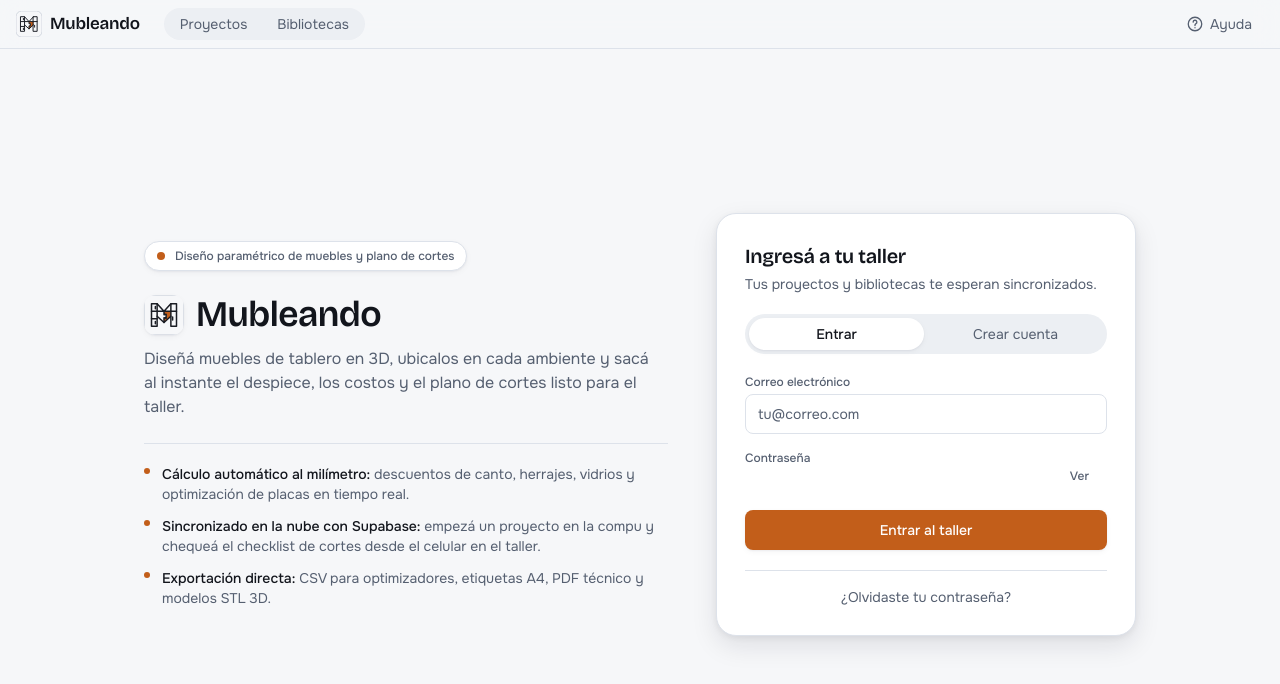
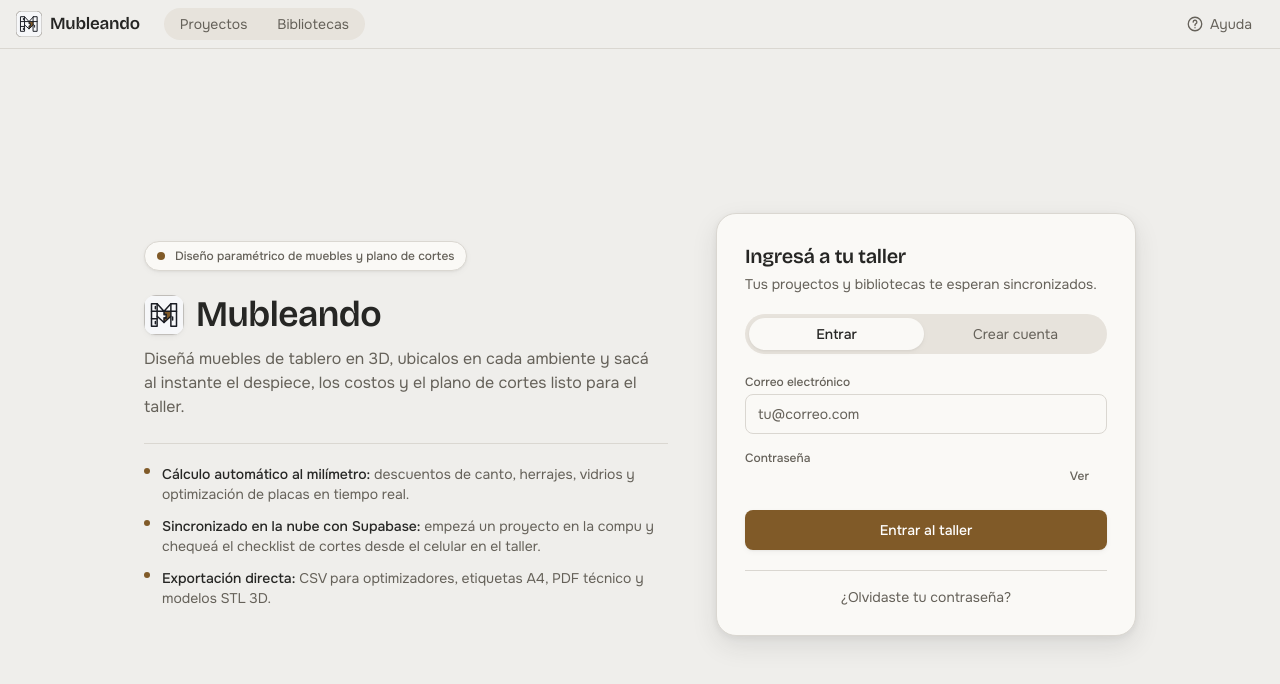
Before and after one commit to MaharBa264/mubleando, a Next.js app in the folder apps/web/: page /entrar in a window 1280 px wide. Shown: the top 684 px of the page. Built offline with nearby package versions, Linux system fonts and the light colour scheme; no server answers.

Commit message:
style: aplicar tokens grafito y latón con ajustes de contraste

```diff
--- a/apps/web/src/app/globals.css
+++ b/apps/web/src/app/globals.css
@@ -5,25 +5,25 @@
  * Los componentes SOLO usan estas variables (via las clases de Tailwind de @theme o var(--x)).
  * Nunca escribir un color, una sombra o un radio a mano en un componente: si falta uno, se agrega acá.
  *
- * Dirección: "Estudio Nórdico". Fondo gris técnico limpio que deja respirar la madera en 3D,
- * superficies nítidas y un acento cálido terracota/cobre para acciones y selección.
+ * Dirección: "Taller Constructivo" (candidata en rama de diseño). Piedra, grafito y latón mate;
+ * mantener materiales, geometría y estados semánticos independientes.
  */
 :root {
   /* superficies */
-  --bg: #f6f7f9;
-  --surface: #ffffff;
-  --surface-2: #eceff3;
-  --border: #dde2ea;
-  --border-strong: #bcc4d0;
+  --bg: #efeeeb;
+  --surface: #faf9f6;
+  --surface-2: #e7e3dc;
+  --border: #dad7d1;
+  --border-strong: #837d73;
 
   /* texto */
-  --text: #12151c;
-  --text-muted: #555f70;
+  --text: #262624;
+  --text-muted: #656159;
 
-  /* acción y selección: acento terracota/cobre para todo lo activo */
-  --accent: #c25e1a;
-  --accent-hover: #a14b12;
-  --accent-soft: #faeae0;
+  /* acción y selección: latón mate para acciones y selección */
+  --accent: #805a28;
+  --accent-hover: #704d20;
+  --accent-soft: #eae0cd;
   --accent-contrast: #ffffff;
 
   /* estados */
@@ -33,13 +33,13 @@
   --danger-soft: #fce8e7;
   --warning: #9a5b00;
   --warning-soft: #fdf1d6;
-  --focus: #c25e1a;
+  --focus: #805a28;
 
   /* escena 3D y planos */
-  --sel: #d96b21;
-  --zone: #d96b21;
-  --viewer-bg: #ebeff4;
-  --viewer-line: #5b6575;
+  --sel: #805a28;
+  --zone: #805a28;
+  --viewer-bg: #e9e5de;
+  --viewer-line: #656159;
 
   /* colores de material para el 3D */
   --mat-white: #f1f0ec;
@@ -58,37 +58,37 @@
   --radius-l: 20px;
 
   /* profundidad: sombras limpias y difusas */
-  --shadow-1: 0 1px 2px rgb(15 23 42 / 0.05), 0 2px 6px rgb(15 23 42 / 0.04);
-  --shadow-float: 0 2px 6px rgb(15 23 42 / 0.06), 0 10px 26px rgb(15 23 42 / 0.1);
-  --shadow-2: 0 4px 12px rgb(15 23 42 / 0.08), 0 24px 56px rgb(15 23 42 / 0.18);
+  --shadow-1: 0 1px 2px rgb(38 38 36 / 0.05), 0 2px 6px rgb(38 38 36 / 0.04);
+  --shadow-float: 0 2px 6px rgb(38 38 36 / 0.06), 0 10px 26px rgb(38 38 36 / 0.1);
+  --shadow-2: 0 4px 12px rgb(38 38 36 / 0.08), 0 24px 56px rgb(38 38 36 / 0.18);
 
   color-scheme: light;
 }
 
 @media (prefers-color-scheme: dark) {
   :root {
-    --bg: #0f1116;
-    --surface: #171a21;
-    --surface-2: #21252f;
-    --border: #2c3240;
-    --border-strong: #434b5e;
-    --text: #f1f3f7;
-    --text-muted: #9aa3b2;
-    --accent: #e88442;
-    --accent-hover: #f29a5e;
-    --accent-soft: #362014;
-    --accent-contrast: #140c06;
+    --bg: #242422;
+    --surface: #2d2c29;
+    --surface-2: #383631;
+    --border: #4c4942;
+    --border-strong: #8b8579;
+    --text: #f3f0e9;
+    --text-muted: #b9b2a6;
+    --accent: #cba66c;
+    --accent-hover: #dec08b;
+    --accent-soft: #443727;
+    --accent-contrast: #262624;
     --success: #52c98e;
     --success-soft: #133123;
     --danger: #f2867e;
     --danger-soft: #3b1d1b;
     --warning: #f0c265;
     --warning-soft: #392c12;
-    --focus: #e88442;
-    --sel: #f08e4c;
-    --zone: #f08e4c;
-    --viewer-bg: #14171f;
-    --viewer-line: #7e8799;
+    --focus: #cba66c;
+    --sel: #cba66c;
+    --zone: #cba66c;
+    --viewer-bg: #242422;
+    --viewer-line: #a49d90;
     --mat-white: #d9d7d1;
     --shadow-1: 0 1px 2px rgb(0 0 0 / 0.45);
     --shadow-float: 0 2px 6px rgb(0 0 0 / 0.45), 0 10px 26px rgb(0 0 0 / 0.4);
@@ -150,7 +150,7 @@ h1,
 }
 
 dialog::backdrop {
-  background: rgb(15 23 42 / 0.45);
+  background: rgb(38 38 36 / 0.45);
   backdrop-filter: blur(2px);
 }
 
```
